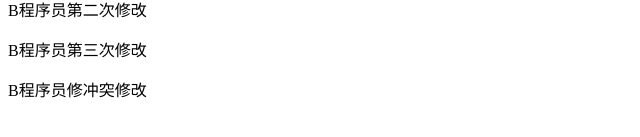
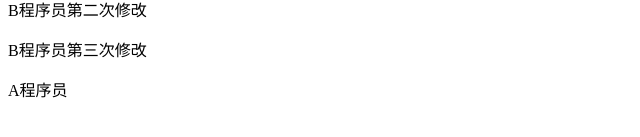
Before and after one commit to ConstancyMan/git-demo, a plain HTML site: page index.html in a window 1280 px wide. Shown: the part 219-356 px from the top of the page, without its empty margins (0-640 px from the left). Drawn offline with Linux system fonts and the light colour scheme.

Commit message:
A程序员

```diff
--- a/index.html
+++ b/index.html
@@ -14,7 +14,7 @@
     <p>B程序员第一次修改</p>
     <p>B程序员第二次修改</p>
     <p>B程序员第三次修改</p>
-    <p>B程序员修冲突修改</p>
+    <p>A程序员</p>
   </div>
 </body>
 </html>
```
